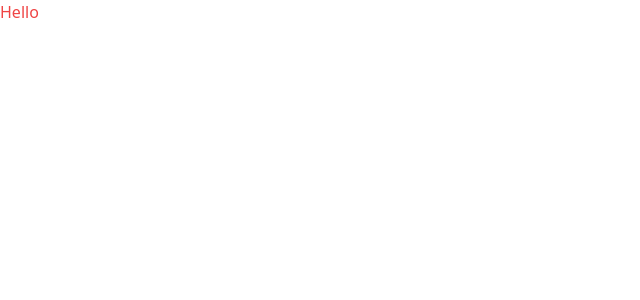
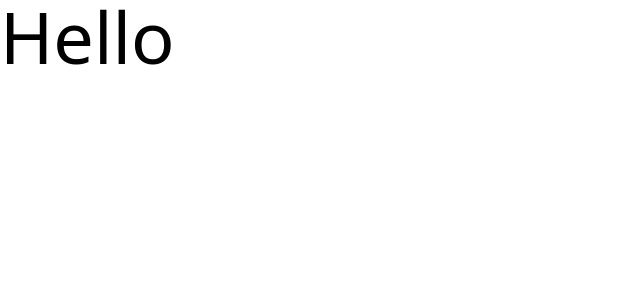
Before and after one commit to elsayedessam003/YumYum, a React (Vite) app in the folder Client/: page / in a window 1280 px wide. Shown: the top 300 px of the page, without its empty margins (0-640 px from the left). Built offline with nearby package versions, Linux system fonts and the light colour scheme.

Commit message:
Modified a file

```diff
--- a/Client/src/App.jsx
+++ b/Client/src/App.jsx
@@ -1,5 +1,9 @@
 function App() {
-  return <h1 className={"text-red-500"}>Hello</h1>;
+  return (
+      <div>
+        <h1 className={"text-7xl"}>Hello</h1>
+      </div>
+  );
 }
 
 export default App;
```
